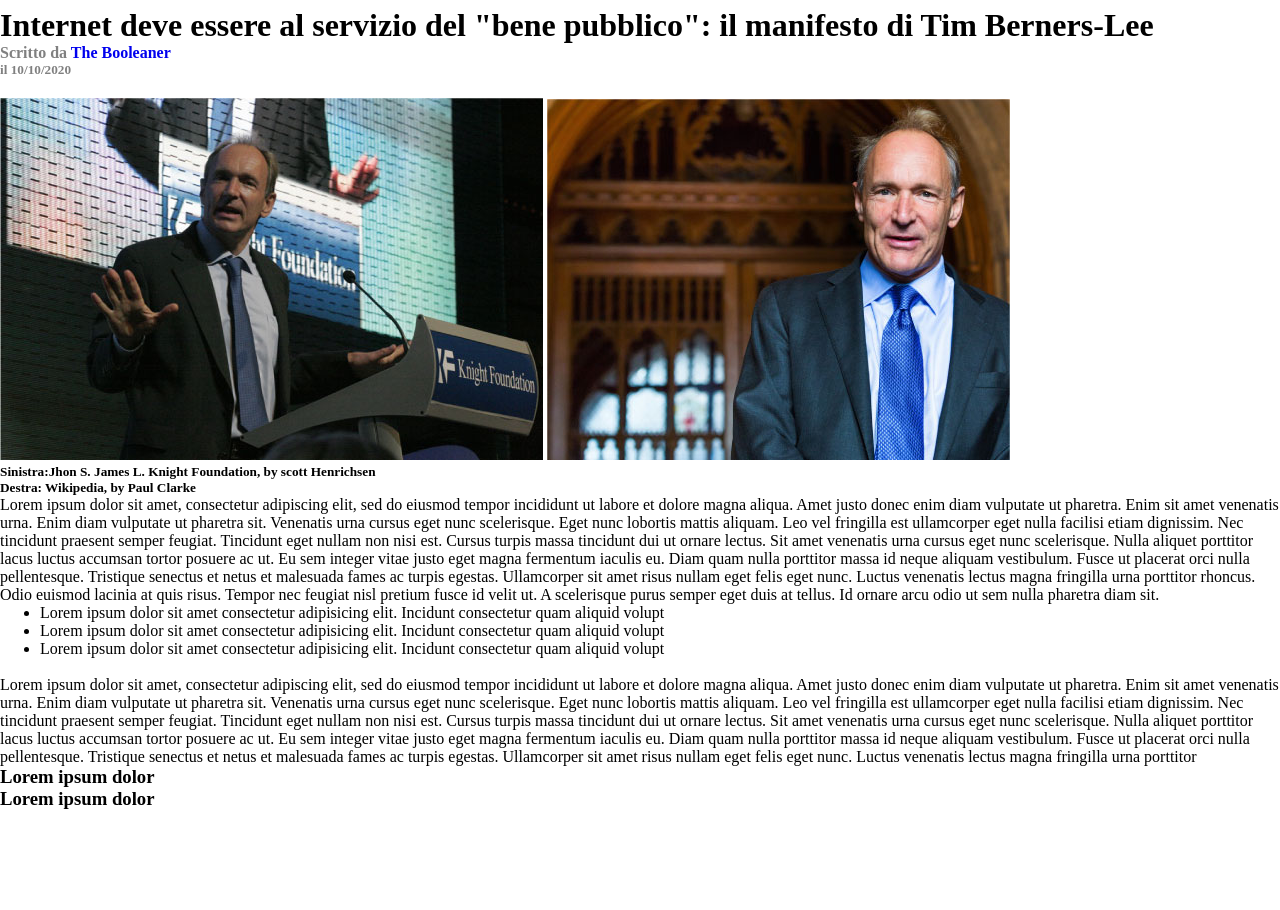
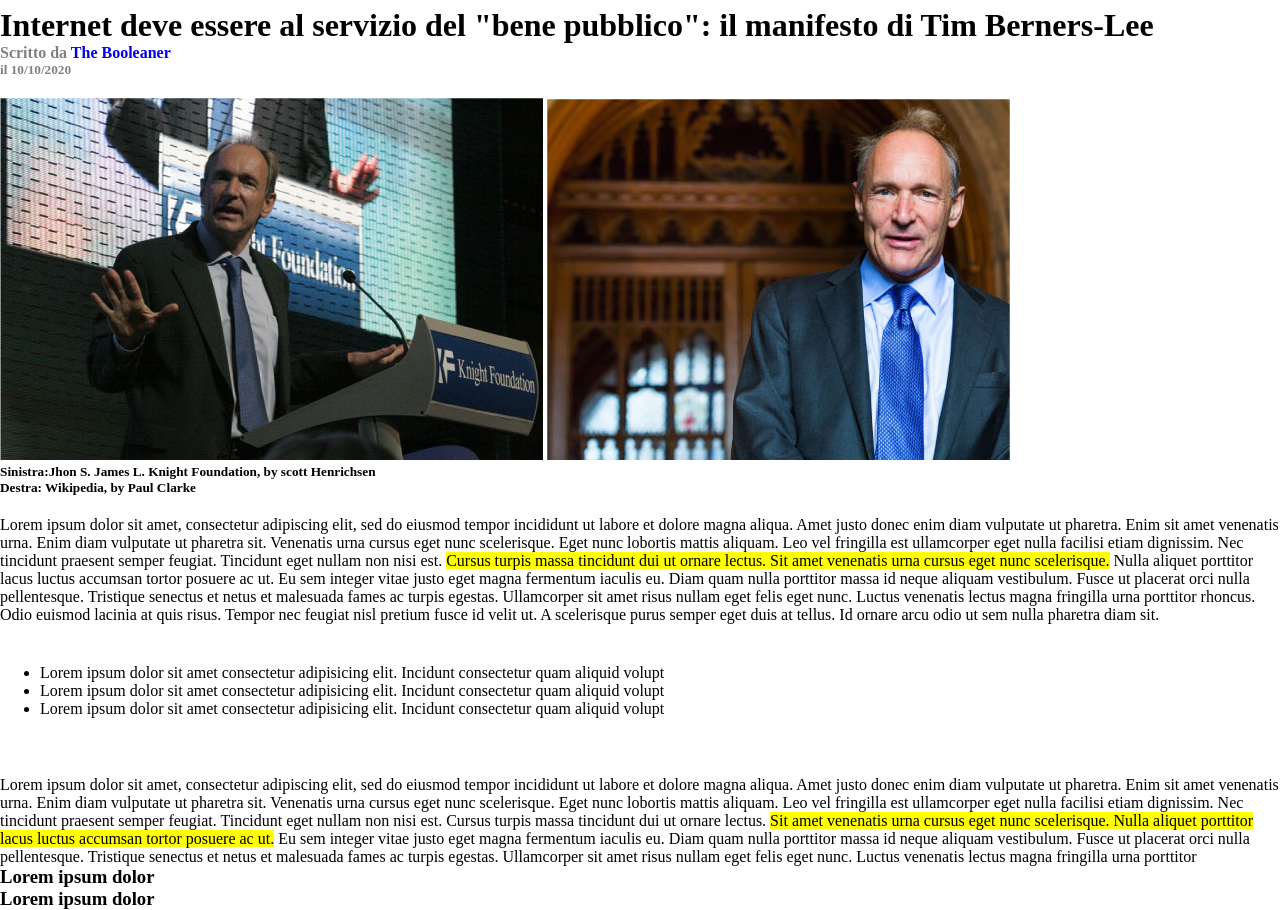
Before and after one commit to FLUlul/html-css-booleaner, a plain HTML site: page index.html in a window 1280 px wide. Shown: the part 163-1073 px from the top of the page. Before the commit the page ends 973 px from the top, so only its background shows below. Drawn offline with Linux system fonts and the light colour scheme.

Commit message:
evidenziatore,  articolo principale e lista

```diff
--- a/css/style.css
+++ b/css/style.css
@@ -32,3 +32,18 @@ a:link {
   a:visited {
     text-decoration: none;
   }
+
+  .due{
+    margin-bottom: 20px;
+  }
+
+  .evidenziato{
+      background-color: yellow;
+  }
+
+  #articoloPrincipale{
+      margin-bottom: 40px;
+  }
+  ul{
+      margin-bottom: 40px;
+  }
--- a/index.html
+++ b/index.html
@@ -29,17 +29,17 @@
         <img src="img/tim-1.jpg" alt="tim foto 1">
         <img src="img/tim-2.jpg" alt="tim foto 2">
         <!-- descrizione foto articolo -->
-        <h5 class="descrizioneFoto">
+        <h5 class="descrizioneFoto uno">
             Sinistra:Jhon S. James L. Knight Foundation, by scott Henrichsen
         </h5>
-        <h5 class="descrizioneFoto">
+        <h5 class="descrizioneFoto due">
             Destra: Wikipedia, by Paul Clarke
         </h5>
         <!-- sezione paragrafo articolo -->
         <section>
-            <p>
-                Lorem ipsum dolor sit amet, consectetur adipiscing elit, sed do eiusmod tempor incididunt ut labore et dolore magna aliqua. Amet justo donec enim diam vulputate ut pharetra. Enim sit amet venenatis urna. Enim diam vulputate ut pharetra sit. Venenatis urna cursus eget nunc scelerisque. Eget nunc lobortis mattis aliquam. Leo vel fringilla est ullamcorper eget nulla facilisi etiam dignissim. Nec tincidunt praesent semper feugiat. Tincidunt eget nullam non nisi est. Cursus turpis massa tincidunt dui ut ornare lectus.
-                Sit amet venenatis urna cursus eget nunc scelerisque. Nulla aliquet porttitor lacus luctus accumsan tortor posuere ac ut. Eu sem integer vitae justo eget magna fermentum iaculis eu. Diam quam nulla porttitor massa id neque aliquam vestibulum. Fusce ut placerat orci nulla pellentesque. Tristique senectus et netus et malesuada fames ac turpis egestas. Ullamcorper sit amet risus nullam eget felis eget nunc. Luctus venenatis lectus magna fringilla urna porttitor rhoncus. Odio euismod lacinia at quis risus. Tempor nec feugiat nisl pretium fusce id velit ut. A scelerisque purus semper eget duis at tellus. Id ornare arcu odio ut sem nulla pharetra diam sit.
+            <p id="articoloPrincipale">
+                Lorem ipsum dolor sit amet, consectetur adipiscing elit, sed do eiusmod tempor incididunt ut labore et dolore magna aliqua. Amet justo donec enim diam vulputate ut pharetra. Enim sit amet venenatis urna. Enim diam vulputate ut pharetra sit. Venenatis urna cursus eget nunc scelerisque. Eget nunc lobortis mattis aliquam. Leo vel fringilla est ullamcorper eget nulla facilisi etiam dignissim. Nec tincidunt praesent semper feugiat. Tincidunt eget nullam non nisi est. <span class="evidenziato"> Cursus turpis massa tincidunt dui ut ornare lectus.
+                Sit amet venenatis urna cursus eget nunc scelerisque.</span> Nulla aliquet porttitor lacus luctus accumsan tortor posuere ac ut. Eu sem integer vitae justo eget magna fermentum iaculis eu. Diam quam nulla porttitor massa id neque aliquam vestibulum. Fusce ut placerat orci nulla pellentesque. Tristique senectus et netus et malesuada fames ac turpis egestas. Ullamcorper sit amet risus nullam eget felis eget nunc. Luctus venenatis lectus magna fringilla urna porttitor rhoncus. Odio euismod lacinia at quis risus. Tempor nec feugiat nisl pretium fusce id velit ut. A scelerisque purus semper eget duis at tellus. Id ornare arcu odio ut sem nulla pharetra diam sit.
             </p>
             <!-- lista articolo -->
             <ul>
@@ -77,7 +77,7 @@
         <!-- conclusioni articolo -->
         <p>
             Lorem ipsum dolor sit amet, consectetur adipiscing elit, sed do eiusmod tempor incididunt ut labore et dolore magna aliqua. Amet justo donec enim diam vulputate ut pharetra. Enim sit amet venenatis urna. Enim diam vulputate ut pharetra sit. Venenatis urna cursus eget nunc scelerisque. Eget nunc lobortis mattis aliquam. Leo vel fringilla est ullamcorper eget nulla facilisi etiam dignissim. Nec tincidunt praesent semper feugiat. Tincidunt eget nullam non nisi est. Cursus turpis massa tincidunt dui ut ornare lectus.
-            Sit amet venenatis urna cursus eget nunc scelerisque. Nulla aliquet porttitor lacus luctus accumsan tortor posuere ac ut. Eu sem integer vitae justo eget magna fermentum iaculis eu. Diam quam nulla porttitor massa id neque aliquam vestibulum. Fusce ut placerat orci nulla pellentesque. Tristique senectus et netus et malesuada fames ac turpis egestas. Ullamcorper sit amet risus nullam eget felis eget nunc. Luctus venenatis lectus magna fringilla urna porttitor
+            <span class="evidenziato">Sit amet venenatis urna cursus eget nunc scelerisque. Nulla aliquet porttitor lacus luctus accumsan tortor posuere ac ut.</span> Eu sem integer vitae justo eget magna fermentum iaculis eu. Diam quam nulla porttitor massa id neque aliquam vestibulum. Fusce ut placerat orci nulla pellentesque. Tristique senectus et netus et malesuada fames ac turpis egestas. Ullamcorper sit amet risus nullam eget felis eget nunc. Luctus venenatis lectus magna fringilla urna porttitor
         </p>
     </main>
 
```
